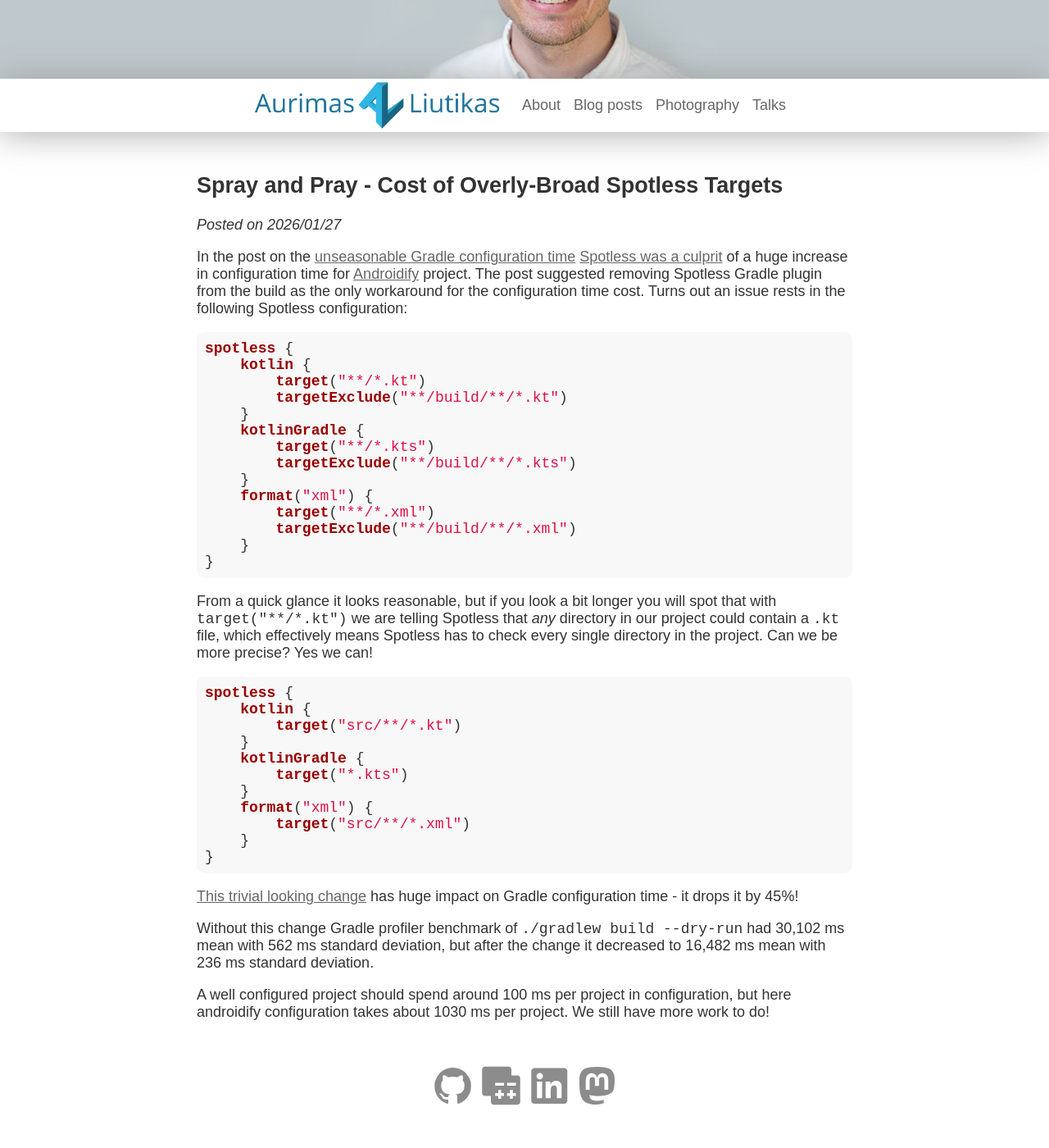
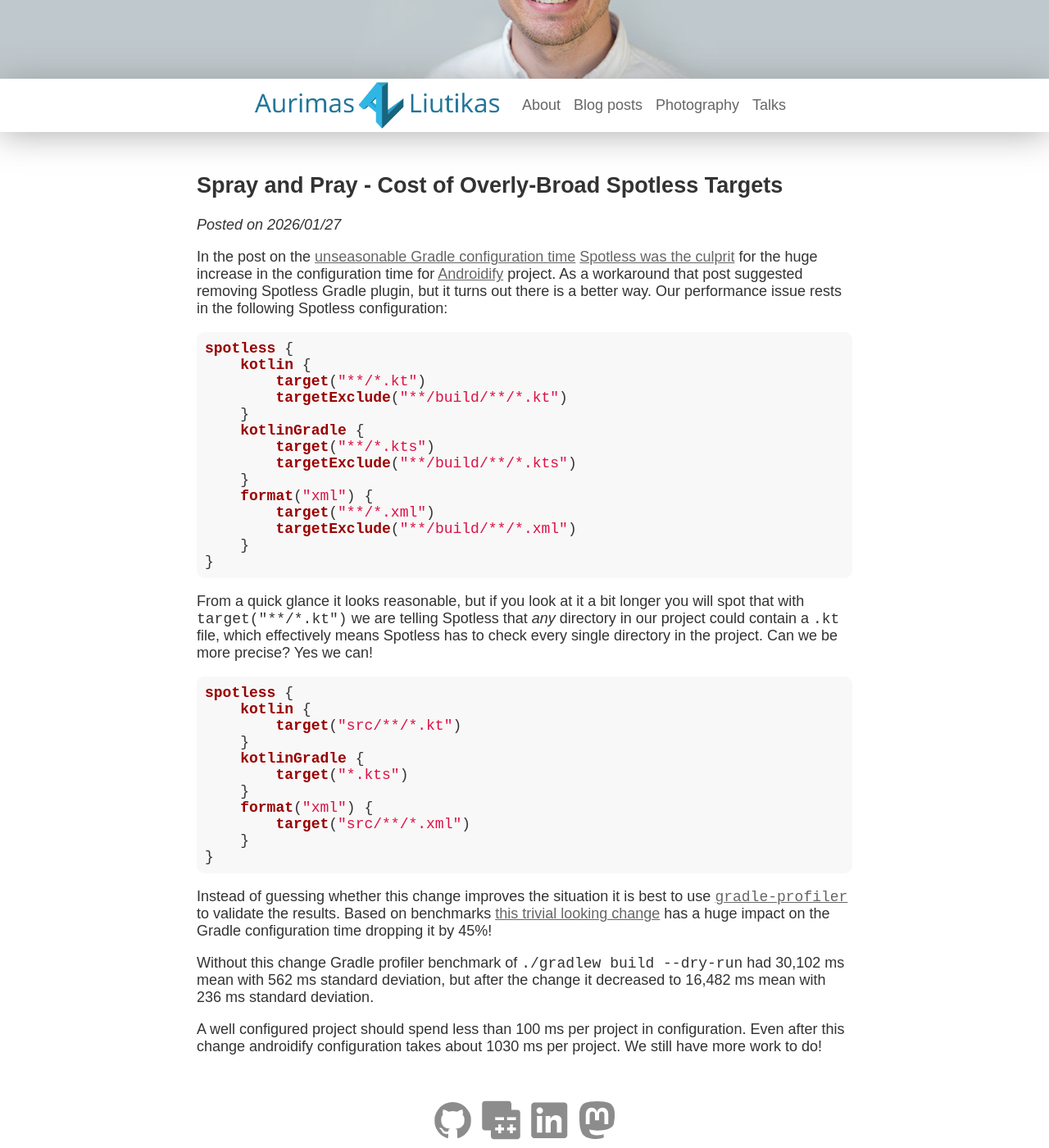
Before and after one commit to liutikas/liutikas.github.io, a Jekyll site: the page built from _posts/2026-01-27-Spray-and-Pray.md, in a window 1280 px wide and 1400 px high, scrolled down 224 px. Shown: the whole window at 82% size. Built offline with Jekyll 4.4.1, drawn with Linux system fonts in a browser that asks for light colours; before the commit the page ends 1582 px from its top, so only the background shows below that.

Commit message:
Improve phrasing

````diff
--- a/_posts/2026-01-27-Spray-and-Pray.md
+++ b/_posts/2026-01-27-Spray-and-Pray.md
@@ -5,9 +5,9 @@ header: header-eng
 ---
 
 In the post on the [unseasonable Gradle configuration time]({% post_url 2025-11-02-Unreasonable-Configuration %})
-[Spotless was a culprit](https://github.com/diffplug/spotless/issues/2717) of a huge increase in configuration time
-for [Androidify](https://github.com/android/androidify) project. The post suggested removing Spotless Gradle plugin
-from the build as the only workaround for the configuration time cost. Turns out an issue rests in the following
+[Spotless was the culprit](https://github.com/diffplug/spotless/issues/2717) for the huge increase in the configuration
+time for [Androidify](https://github.com/android/androidify) project. As a workaround that post suggested removing
+Spotless Gradle plugin, but it turns out there is a better way. Our performance issue rests in the following
 Spotless configuration:
 
 ```kotlin
@@ -27,9 +27,9 @@ spotless {
 }
 ```
 
-From a quick glance it looks reasonable, but if you look a bit longer you will spot that with `target("**/*.kt")` we are
-telling Spotless that *any* directory in our project could contain a `.kt` file, which effectively means Spotless has
-to check every single directory in the project. Can we be more precise? Yes we can!
+From a quick glance it looks reasonable, but if you look at it a bit longer you will spot that with `target("**/*.kt")`
+we are telling Spotless that *any* directory in our project could contain a `.kt` file, which effectively means Spotless
+has to check every single directory in the project. Can we be more precise? Yes we can!
 
 ```kotlin
 spotless {
@@ -45,11 +45,12 @@ spotless {
 }
 ```
 
-[This trivial looking change](https://github.com/android/androidify/pull/194) has huge impact on Gradle configuration
-time - it drops it by 45%!
+Instead of guessing whether this change improves the situation it is best to use [`gradle-profiler`](https://github.com/gradle/gradle-profiler)
+to validate the results. Based on benchmarks [this trivial looking change](https://github.com/android/androidify/pull/194)
+has a huge impact on the Gradle configuration time dropping it by 45%!
 
 Without this change Gradle profiler benchmark of `./gradlew build --dry-run` had 30,102 ms mean with 562 ms
 standard deviation, but after the change it decreased to 16,482 ms mean with 236 ms standard deviation.
 
-A well configured project should spend around 100 ms per project in configuration, but here androidify configuration
-takes about 1030 ms per project. We still have more work to do!
+A well configured project should spend less than 100 ms per project in configuration. Even after this change androidify
+configuration takes about 1030 ms per project. We still have more work to do!
````
